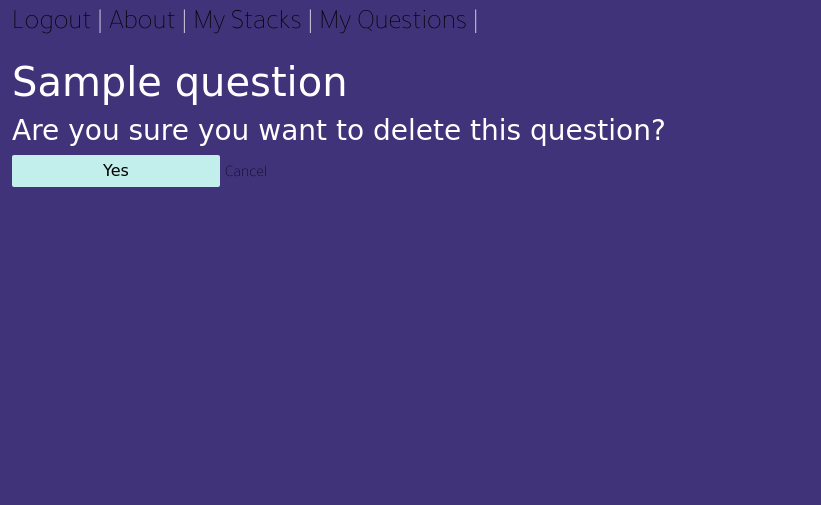
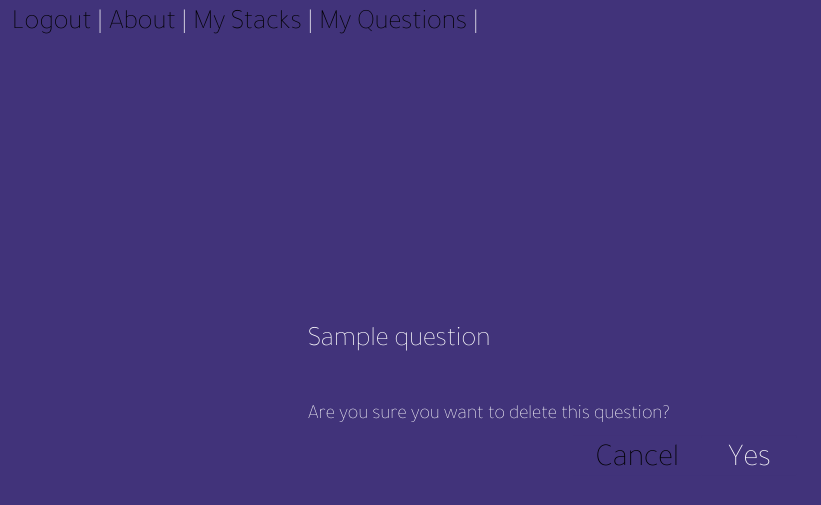
Before and after one commit to sabinaTT/talk-the-walk, a Django app: page /questions/1/delete/ in a window 1280 px wide. Shown: the top 505 px of the page, without its empty margins (0-821 px from the left). Run offline with Django 4.2, Linux system fonts and the light colour scheme; a user stored in the database is signed in; tables that the repository leaves empty hold one stand-in row (values such as "Sample post"); some web fonts are replaced.

Commit message:
update confirm delete question template

```diff
--- a/main_app/static/styles/styles.css
+++ b/main_app/static/styles/styles.css
@@ -221,7 +221,57 @@ label {
     border-radius: 5px;
     color: black;
 }
-
+#question_list_box {
+    position: fixed;
+    top: 50%;
+    left: 60%;
+    /* bring your own prefixes */
+    transform: translate(-50%, -50%);
+}
+#update-q-btn {
+    font-family: 'Tajawal', sans-serif;
+    margin-left: 4.1rem;
+}
+#delete-box {
+    position: fixed;
+    top: 50%;
+    left: 50%;
+    /* bring your own prefixes */
+    transform: translate(-50%, -50%);
+    font-size: 1.5rem;
+    /* font-weight: bold; */
+    font-family: 'Tajawal', sans-serif;
+}
+#yes-delete-q {
+    font-family: 'Tajawal', sans-serif;
+    float: right;
+    background-color: #41337A;
+    font-size: 2rem;
+    width: 6rem;
+    height: 2.5rem;
+    border: none;
+    float: right;
+    color: white;
+}
+#yes-delete-q:hover {
+    background-color: #C2EFEB;
+    border-radius: 5px;
+    color: black;
+}
+#cancel-delete-btn {
+    background-color: #41337A;
+    font-size: 2rem;
+    width: 8rem;
+    height: 2.5rem;
+    border: none;
+    float: right;
+    color: white;
+}
+#cancel-delete-btn:hover {
+    background-color: #C2EFEB;
+    border-radius: 5px;
+    color: black;
+}
 
 /*
 a:link, a:visited, a:hover, a:active {
--- a/main_app/templates/question_confirm_delete.html
+++ b/main_app/templates/question_confirm_delete.html
@@ -1,14 +1,29 @@
 {% extends 'base.html' %}
 {% block body %}
 <div class="container-fluid">
-    <h1>{{ question.the_question }}</h1>
-    <h3>Are you sure you want to delete this question?</h3>
-    <form method='post'>
-        {% csrf_token %}
-        <div>
-            <input type='submit' value='Yes' />
-            <a href='{% url "questions_show" question.pk %}'>Cancel</a>
+    <div class="row" id='delete-box'>
+        <div class="row">
+            <div class="col-sm-12">
+                <h3>{{ question.the_question }}</h3>
+                <br />
+                <!-- <br /> -->
+            </div>
+            <div class="row">
+            <div class="col-sm-8">
+                <h5>Are you sure you want to delete this question?</h5>
+            </div>
+
+
+                <form method='post' class='col-sm-10'>
+                    {% csrf_token %}
+                    <div>
+                        <input type='submit' value='Yes' id='yes-delete-q' />
+                        <a href='{% url "questions_show" question.pk %}'><button id='cancel-delete-btn'>Cancel</a></button>
+                    </div>
+                </form>
+            </div>
         </div>
-    </form>
+    </div>
+</div>
 </div>
 {% endblock %}
--- a/main_app/templates/questions_index.html
+++ b/main_app/templates/questions_index.html
@@ -2,6 +2,7 @@
 {% block body %}
 <div class="container-fluid">
     <br />
+    <div id='question_list_box' class='col-sm-7'>
     <div class="row">
         <a href='../questions/create'>
             <h2 class='create-question'>Create a new question</h2>
@@ -21,6 +22,7 @@
         </div>
     </div>
 {% endfor %}
+</div>
 
 </div>
 {% endblock %}
```
Also changed, not shown: main_app/templates/question_update.html (+9 -3 lines).
